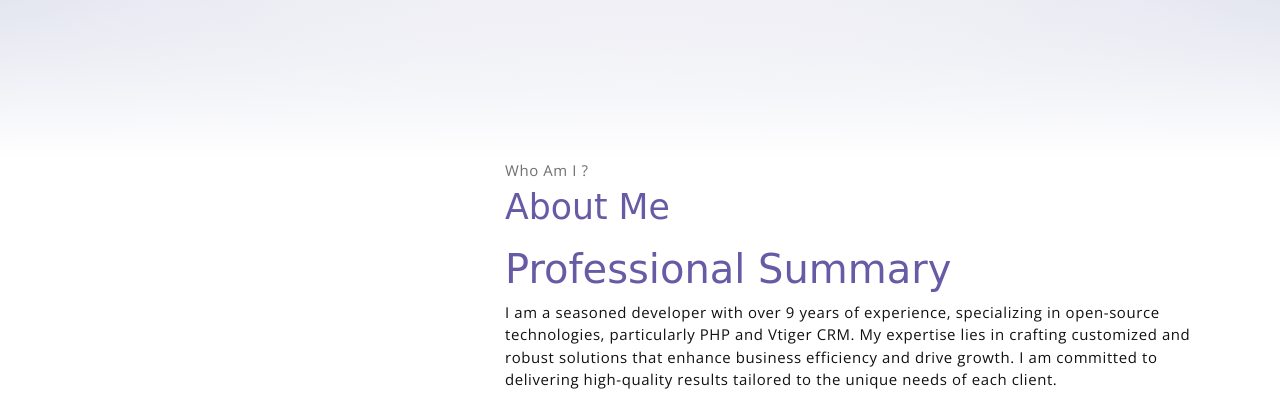
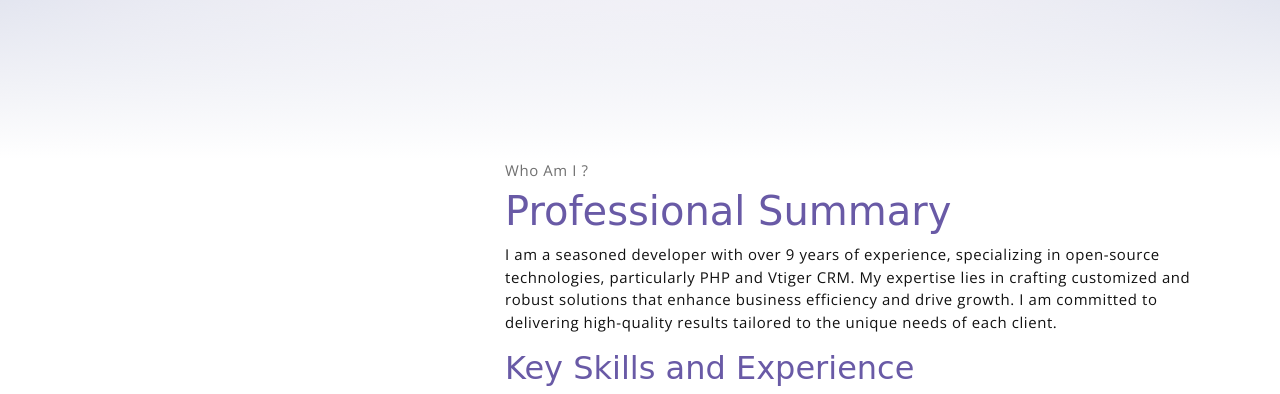
Before and after one commit to purvesh5159/purvesh5159.github.io, a plain HTML site: page index.html in a window 1280 px wide. Shown: the part 641-1035 px from the top of the page. Drawn offline with nearby package versions, Linux system fonts and the light colour scheme; a web font is replaced by a local one.

Commit message:
update theme

```diff
--- a/index.html
+++ b/index.html
@@ -92,7 +92,7 @@
                 </div>
                 <div class="about-caption">
                     <p class="section-subtitle">Who Am I ?</p>
-                    <h2 class="section-title mb-3">About Me</h2>
+                    <!-- <h2 class="section-title mb-3">About Me</h2> -->
                         <h1>Professional Summary</h1>
                         <p>
                             I am a seasoned developer with over 9 years of experience, specializing in open-source technologies, particularly PHP and Vtiger CRM. My expertise lies in crafting customized and robust solutions that enhance business efficiency and drive growth. I am committed to delivering high-quality results tailored to the unique needs of each client.
```
Also changed, not shown: assets/imgs/man.png, assets/imgs/man1.png (added).
